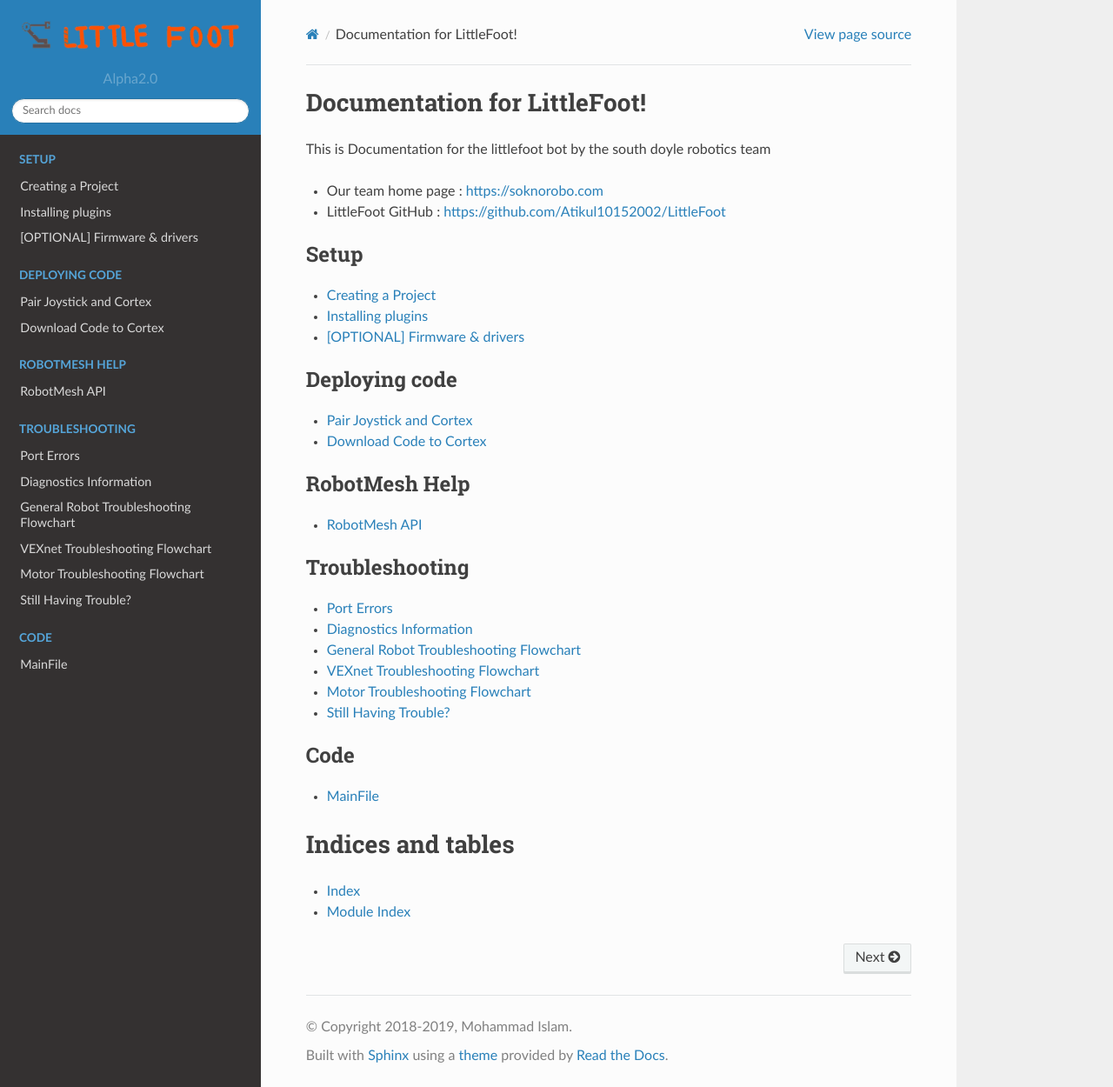
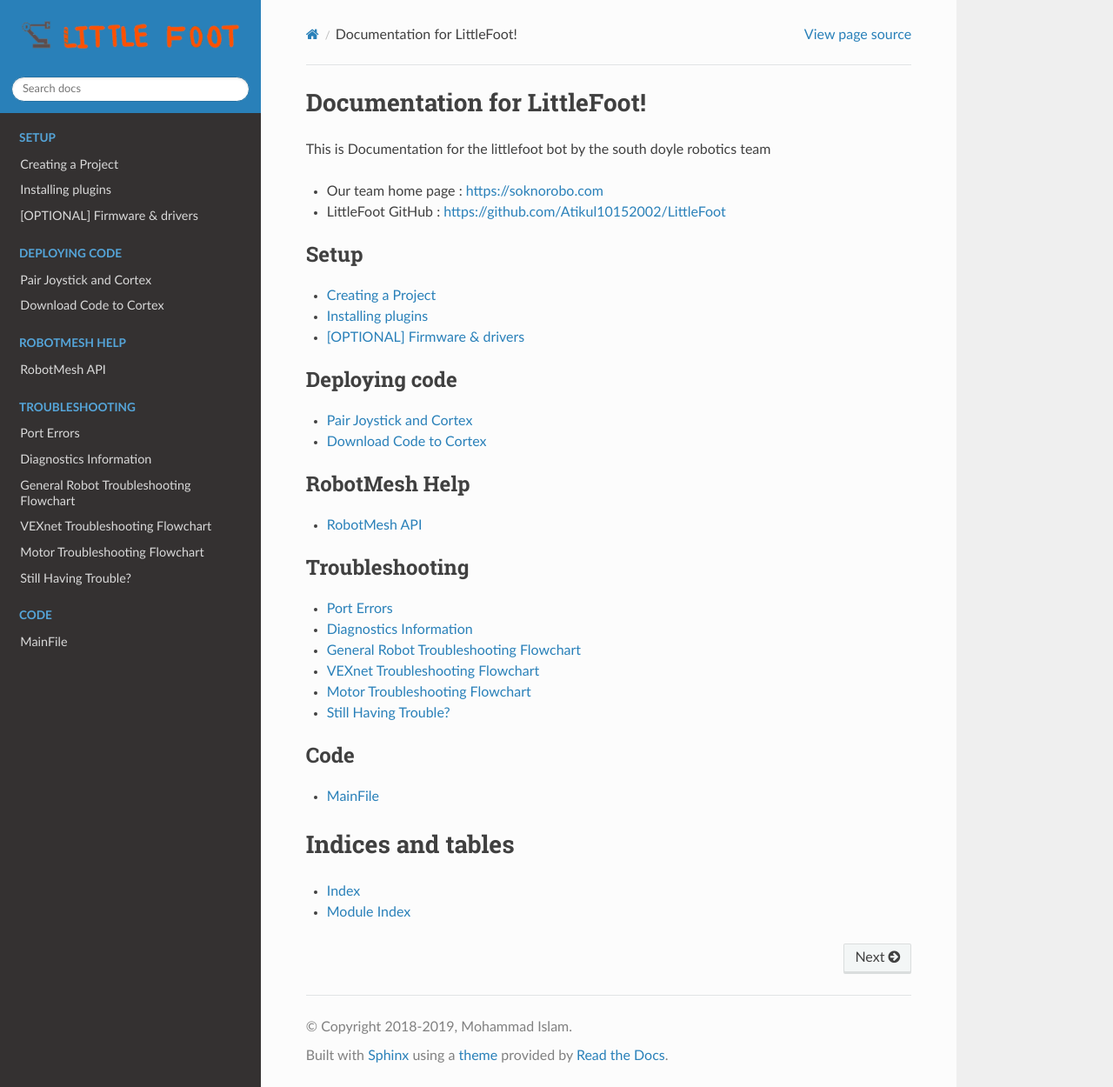
Before and after one commit to adam-mcdaniel/LittleFoot, a Sphinx documentation site: the page built from docs/index.rst, in a window 1280 px wide and 1250 px high. Shown: the whole window at 87% size. Built offline with Sphinx 7.4.7 and the Read the Docs theme 2.0.0, drawn with Linux system fonts in a browser that asks for light colours.

Commit message:
calendar versioning system

```diff
--- a/docs/conf.py
+++ b/docs/conf.py
@@ -25,8 +25,8 @@
 copyright = '2018-2019, Mohammad Islam'
 author = 'Mohammad Islam'
 
-version = 'Alpha2.0'
-release = 'Alpha2.0'
+version = '2018.7.30'
+release = '2018.7.30'
 
 # -- General configuration ---------------------------------------------------
 
@@ -83,7 +83,7 @@
 html_theme_path = [sphinx_rtd_theme.get_html_theme_path()]
 html_theme_options = {
    'logo_only': True,
-#    'display_version': False,
+   'display_version': False,
 }
 html_logo = 'img/robot.png'
 # Theme options are theme-specific and customize the look and feel of a theme
```
